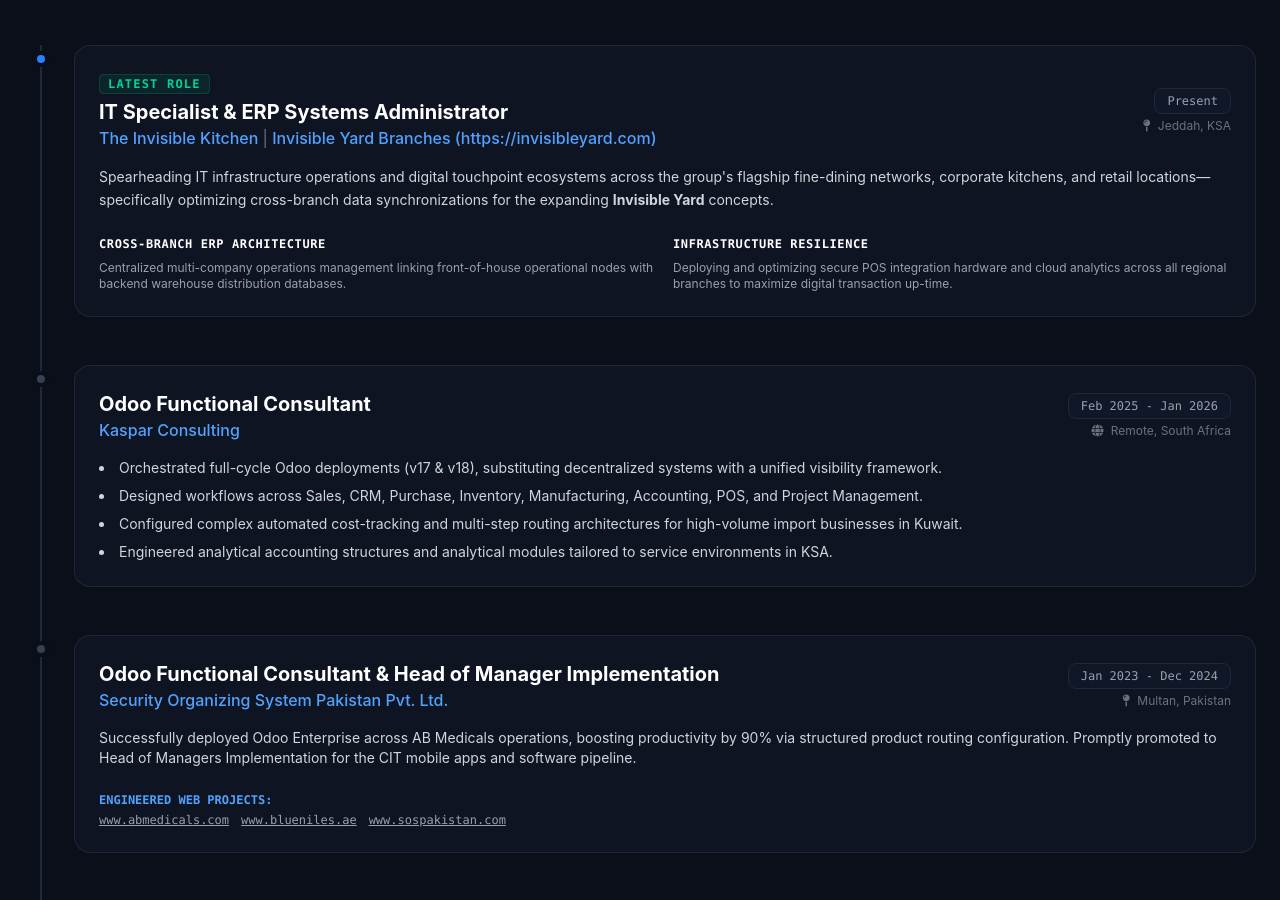
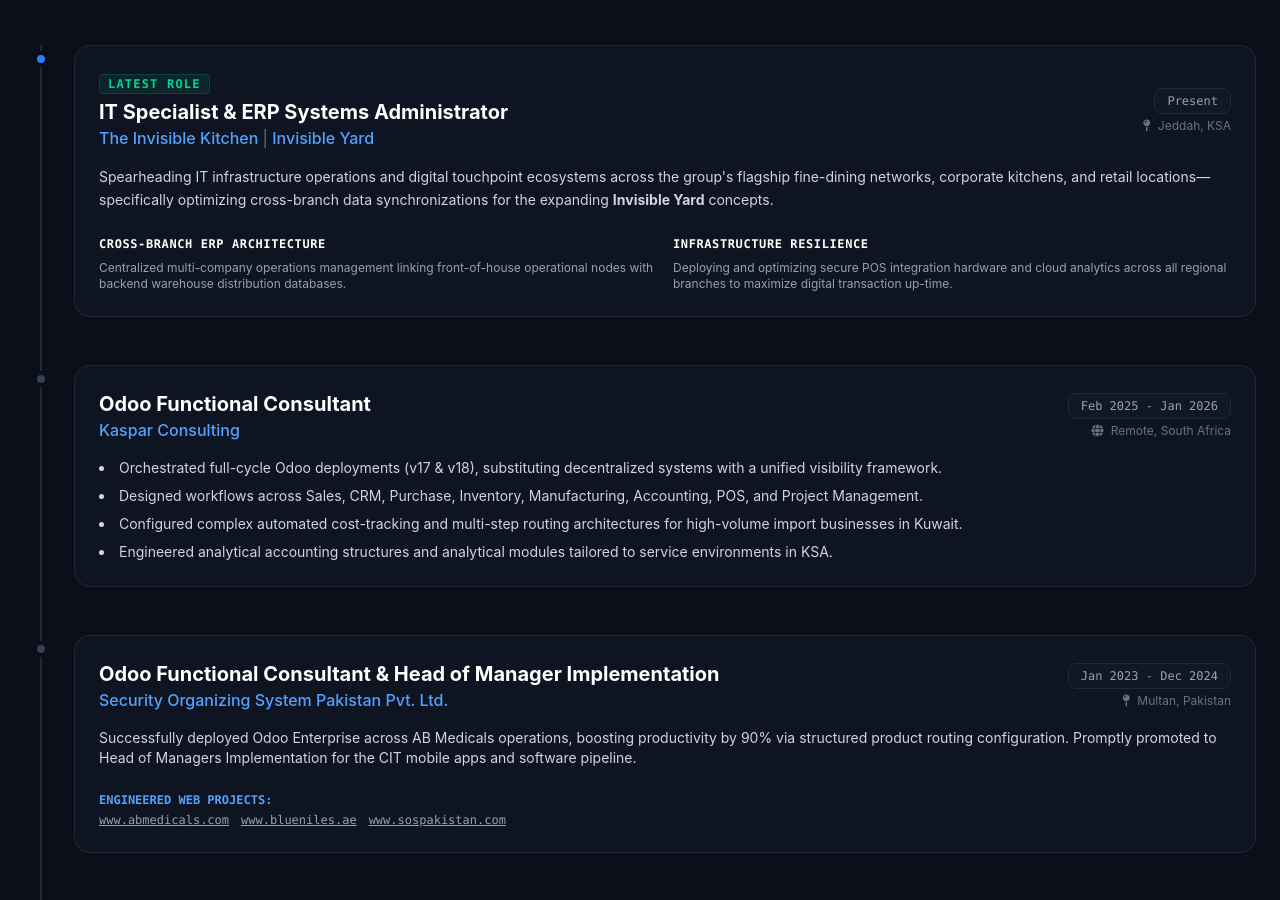
Before and after one commit to MehrozAbid/Mehroz-IT-and-ERP-Specialist, a plain HTML site: page index.html in a window 1280 px wide. Shown: the part 850-1750 px from the top of the page. Drawn offline with nearby package versions, Linux system fonts and the light colour scheme.

Commit message:
Update index.html

```diff
--- a/index.html
+++ b/index.html
@@ -137,7 +137,7 @@
                             <div>
                                 <span class="text-xs font-mono text-emerald-400 bg-emerald-500/10 px-2 py-0.5 rounded border border-emerald-500/20 uppercase tracking-widest font-bold">Latest Role</span>
                                 <h3 class="text-xl font-bold text-white mt-1">IT Specialist & ERP Systems Administrator</h3>
-                                <p class="text-md text-blue-400 font-medium">The Invisible Kitchen <span class="text-gray-500 font-normal">|</span> Invisible Yard Branches (https://invisibleyard.com)</p>
+                                <p class="text-md text-blue-400 font-medium">The Invisible Kitchen <span class="text-gray-500 font-normal">|</span> Invisible Yard </p>
                             </div>
                             <div class="text-left md:text-right">
                                 <span class="inline-block px-3 py-1 bg-gray-900 border border-gray-800 rounded-lg text-xs font-mono text-gray-400 mb-1">Present</span>
```
